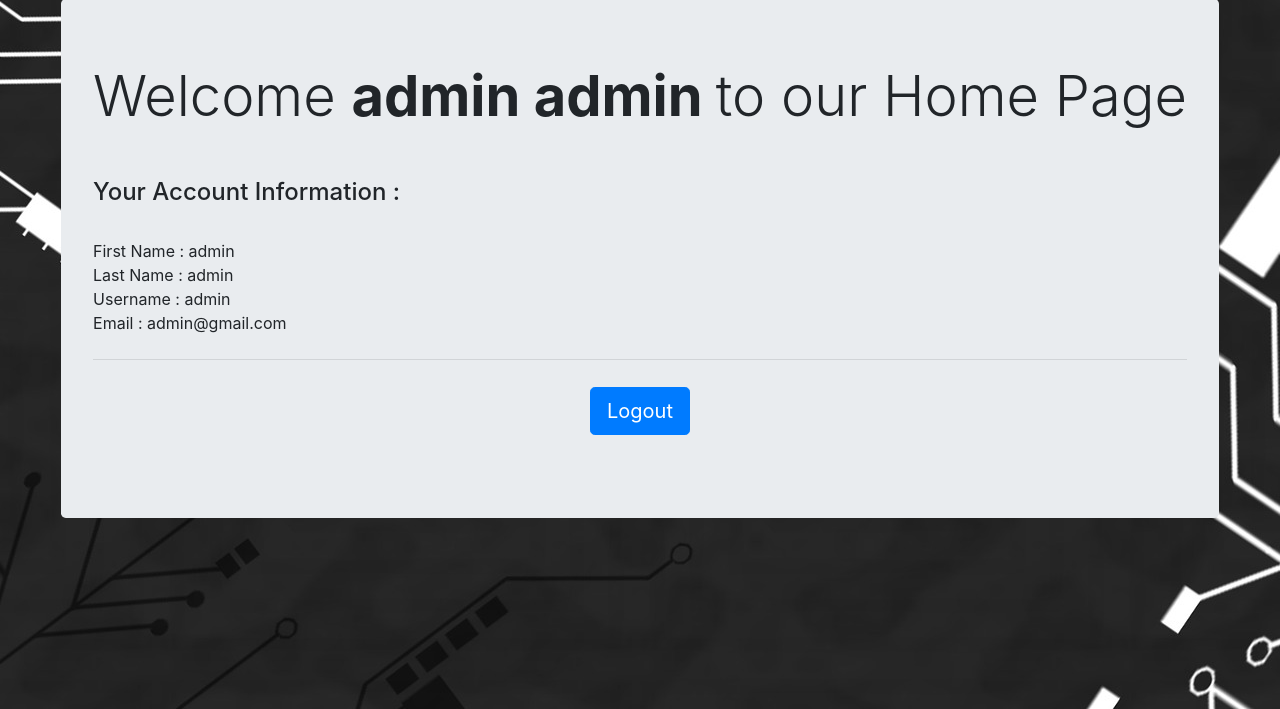
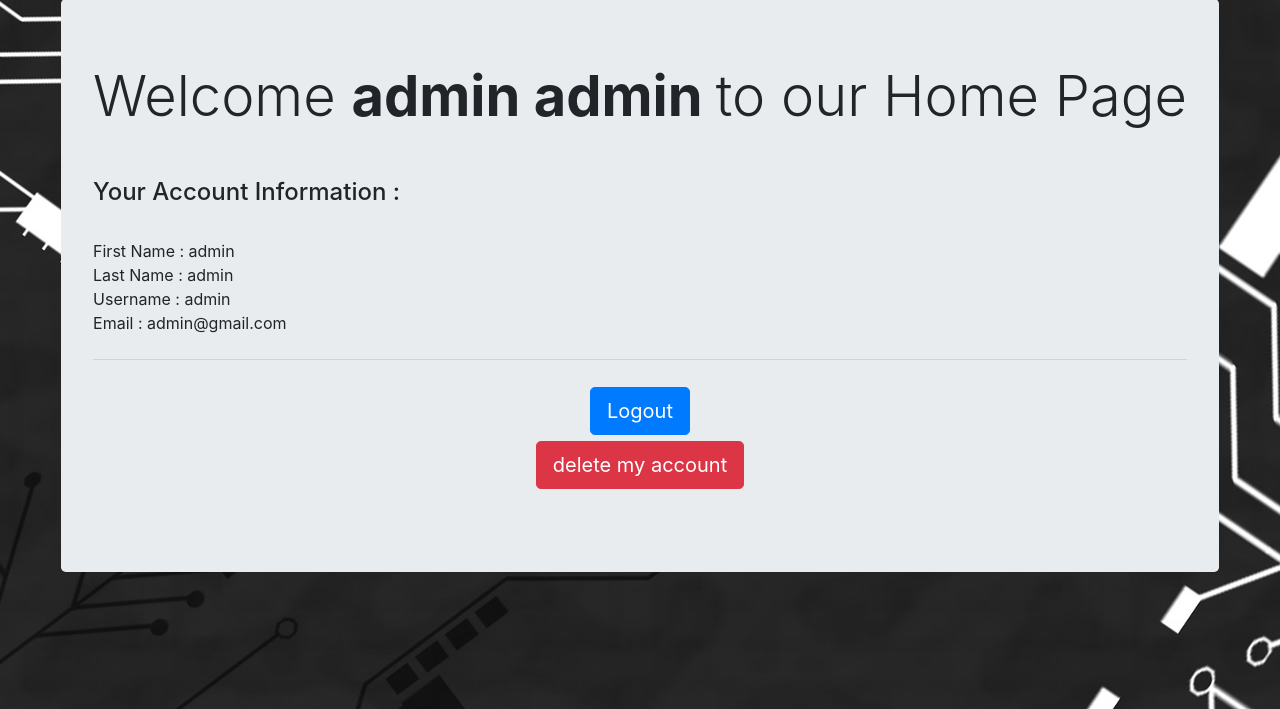
Before and after one commit to abedalkarim215/user-authentication-project, a Django app: page / in a window 1280 px wide. Shown: the part 91-800 px from the top of the page. Run offline with Django 3.2, Linux system fonts and the light colour scheme; a user stored in the database is signed in; some libraries are stand-ins or nearby versions.

Commit message:
add the the view function for delelte the account

```diff
--- a/user_auth/templates/user_auth/home.html
+++ b/user_auth/templates/user_auth/home.html
@@ -10,6 +10,11 @@
                 {{ user.first_name }} {{ user.last_name }}
             </span> to our Home Page
         </h1>
+            {% for message in messages %}
+                <div class="alert alert-danger" role="alert">
+                    {{message}}
+                </div>
+            {% endfor %}
         {% if user.is_authenticated  %}
             <br>
             <p class="lead">
@@ -25,6 +30,10 @@
                     {% csrf_token %}
                     <button type="submit" class="btn btn-primary btn-lg">Logout</button>
                 </form>
+                <form method="post" action="{% url 'delete_account' user.id %}" style="display: block;text-align: center;background-color: #e9ecef;border: none;padding: 3px;">
+                    {% csrf_token %}
+                    <button type="submit" class="btn btn-danger btn-lg">delete my account</button>
+                </form>
             </p>
         {% else %}
               <hr class="my-4">
--- a/user_auth/urls.py
+++ b/user_auth/urls.py
@@ -8,6 +8,7 @@ urlpatterns = [
     path('login/',login_user,name='login_user'),
     path('logout/',logout_user,name='logout_user'),
     path('sign_up/',sign_up_user,name='sign_up_user'),
+    path('delete_account/<int:user_id>/',delete_account,name='delete_account'),
 
     # urls for Generate Password function
     path('generate_password/', generate_password, name='generate_password'),
--- a/user_auth/views.py
+++ b/user_auth/views.py
@@ -1,8 +1,10 @@
-from django.shortcuts import render ,redirect
+from django.shortcuts import render ,redirect , get_object_or_404
 from django.contrib.auth import login , authenticate ,logout
 from django.contrib import messages
 from django.contrib.auth.models import User
 import random
+from django.contrib.auth.decorators import login_required
+
 
 
 def home(request) :
@@ -31,6 +33,7 @@ def login_user(request):
             messages.info(request, "your username or password is incorrect , please try again")
             return redirect("login_user")
 
+@login_required
 def logout_user(request) :
     if request.method == "POST" :
         logout(request)
@@ -77,6 +80,14 @@ def sign_up_user(request) :
         return redirect("home")
 
 
+@login_required
+def delete_account(request,user_id) :
+    user = get_object_or_404(User , pk=user_id)
+    if request.method == "POST" :
+        user.delete()
+        messages.info(request,"Your account was deleted sucssfully")
+        return redirect('home')
+
 # generate_password function view
 def generate_password(request) :
     if request.method == "GET" :
```
Also changed, not shown: db.sqlite3.
